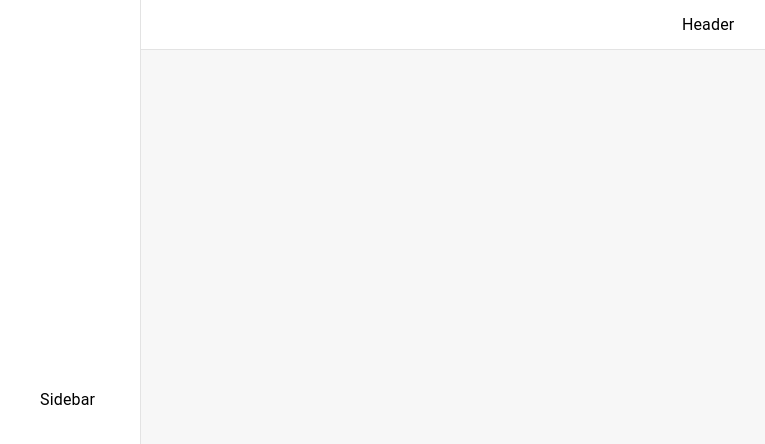
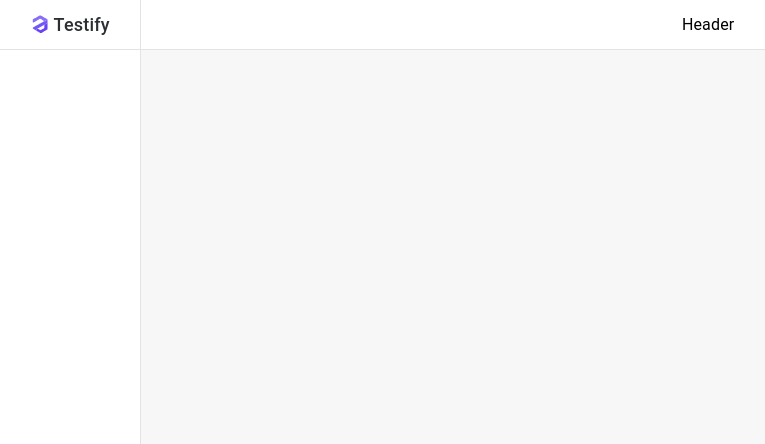
Before and after one commit to Harish-Reddy-Kakalambudu/Testify, a React (Vite) app: page /layout in a window 1280 px wide. Shown: the top 444 px of the page, without its empty margins (5-770 px from the left). Built offline with nearby package versions, Linux system fonts and the light colour scheme.

Commit message:
Changed sidebar and related changes

```diff
--- a/src/components/layout/sidebar/Siderbar.jsx
+++ b/src/components/layout/sidebar/Siderbar.jsx
@@ -1,11 +1,15 @@
 import { useState } from "react";
 import { Box,Typography } from "@mui/material";
 import { styles } from "./styles";
+import Logo from "../../../assets/testify.svg"
 
 const Sidebar = ()=>{
     return(
         <Box className={styles.sidebar}>
-            <Typography>Sidebar</Typography>
+            <Box className={styles.logo}>
+                <img src={Logo} alt="Testify" className={styles.image}/>
+                <Typography className={styles.title}>Testify</Typography>
+            </Box>
         </Box>
     )
 }
--- a/src/components/layout/sidebar/styles.js
+++ b/src/components/layout/sidebar/styles.js
@@ -1,3 +1,6 @@
 export const styles = {
-    sidebar:"w-[165px] h-full flex items-center justify-center bg-white border-r border-grey-light"
+    sidebar:"w-[165px] h-full flex justify-center  bg-white border-r border-grey-light",
+    logo:"w-full h-[50px] flex items-center justify-center border-b border-grey-light",
+    image:"w-7 h-7",
+    title:"text-text-title !font-medium !text-[18px]",
 }
```
